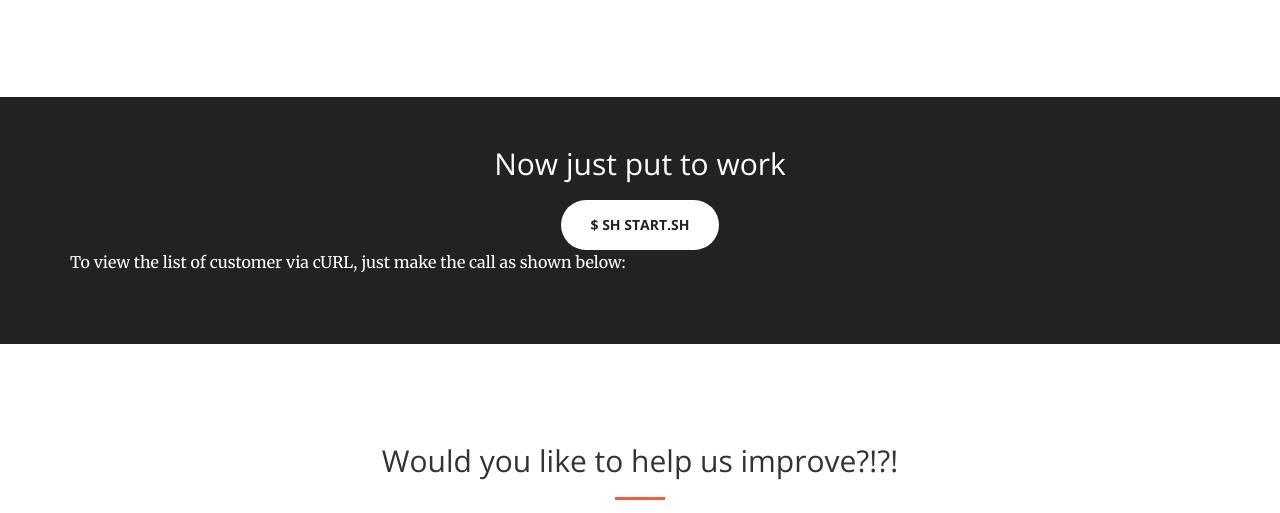
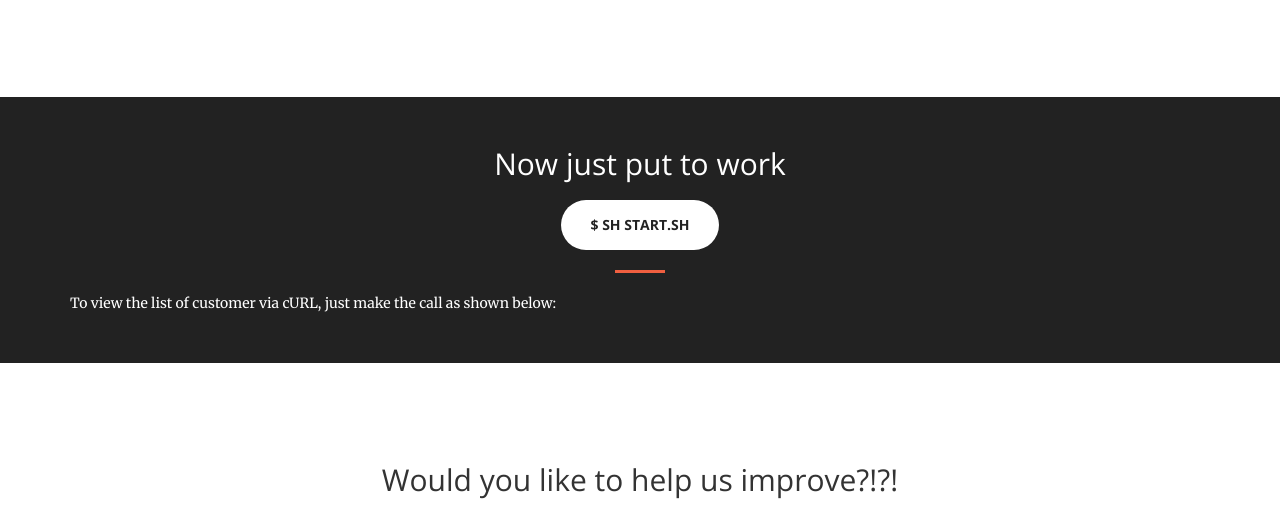
Before and after one commit to miamarti/nodejs-restful, a plain HTML site: page index.html in a window 1280 px wide. Shown: the part 1417-1930 px from the top of the page. Drawn offline with nearby package versions, Linux system fonts and the light colour scheme.

Commit message:
Update index.html

```diff
--- a/index.html
+++ b/index.html
@@ -125,12 +125,11 @@
                 <a class="btn btn-default btn-xl wow tada">$ sh start.sh</a>
             </div>
         </div>
+        <hr>
         <div class="container">
             <div class="call-to-action">
-                <p>
-                	To view the list of customer via cURL, just make the call as shown below:
-                	<script src="https://gist.github.com/miamarti/c98976f756b2c9acff89.js"></script>
-                </p>
+		To view the list of customer via cURL, just make the call as shown below:
+                <script src="https://gist.github.com/miamarti/c98976f756b2c9acff89.js"></script>
             </div>
         </div>
     </aside>
```
